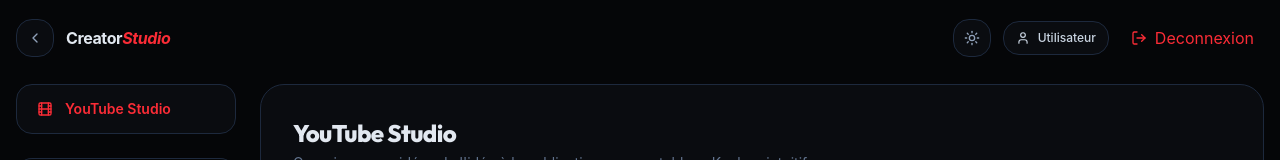
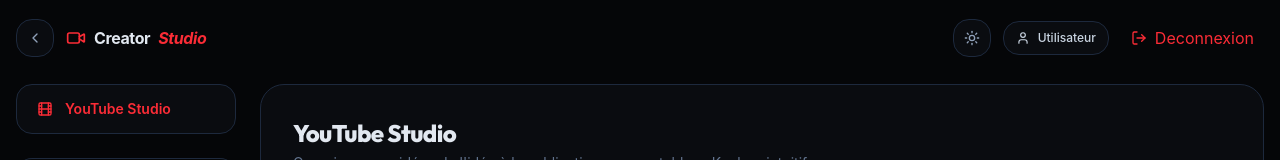
Before and after one commit to NdarawFall/youtube_tools, a Next.js app: page /dashboard in a window 1280 px wide. Shown: the top 160 px of the page. Built offline with nearby package versions, Linux system fonts and the light colour scheme.

Commit message:
feat: mettre a jour logo avec icone video

```diff
--- a/src/app/dashboard/page.tsx
+++ b/src/app/dashboard/page.tsx
@@ -72,7 +72,10 @@
           <button onClick={() => setIsSidebarOpen(!isSidebarOpen)} className={`p-2.5 rounded-2xl border transition-all active:scale-95 ${theme === 'dark' ? 'bg-[#0a0c10] border-slate-800 text-slate-400' : 'bg-white border-slate-200 text-slate-500'}`}>
             {isSidebarOpen ? <ChevronLeft className="w-4 h-4" /> : <LayoutGrid className="w-4 h-4" />}
           </button>
-          <Link href="/" className="font-bold text-base tracking-tight hover:opacity-80 transition-opacity">Creator<span className="text-red-500 italic">Studio</span></Link>
+          <Link href="/" className="flex items-center gap-2 font-bold text-base tracking-tight hover:opacity-80 transition-opacity">
+            <Video className="w-5 h-5 text-red-500" />
+            Creator<span className="text-red-500 italic">Studio</span>
+          </Link>
         </div>
         <div className="flex items-center gap-3">
             <button onClick={() => setTheme(theme === 'dark' ? 'light' : 'dark')} className={`p-2.5 rounded-2xl border transition-all ${theme === 'dark' ? 'bg-[#0a0c10] border-slate-800 text-slate-400' : 'bg-white border-slate-200 text-slate-500'}`}>
--- a/src/app/page.tsx
+++ b/src/app/page.tsx
@@ -4,7 +4,7 @@
 import { supabase } from '@/lib/supabase';
 import { Session } from '@supabase/supabase-js';
 import { motion, Variants } from 'framer-motion';
-import { ArrowRight, ChevronDown } from 'lucide-react';
+import { ArrowRight, ChevronDown, Video } from 'lucide-react';
 import Link from 'next/link';
 
 const PAIN_POINTS = [
@@ -50,9 +50,7 @@
       {/* ── NAV ── */}
       <nav className="fixed top-0 inset-x-0 z-50 flex items-center justify-between px-6 md:px-12 py-4 bg-[#050608]/70 backdrop-blur-xl border-b border-white/[0.04]">
         <span className="flex items-center gap-2 font-black text-lg tracking-tight text-white select-none">
-          <div className="w-8 h-8 rounded-xl bg-gradient-to-br from-red-600 to-orange-500 flex items-center justify-center">
-            <span className="text-white font-black">C</span>
-          </div>
+          <Video className="w-8 h-8 text-red-500" />
           Creator<span className="text-red-500 italic">Studio</span>
         </span>
         {session ? (
```
